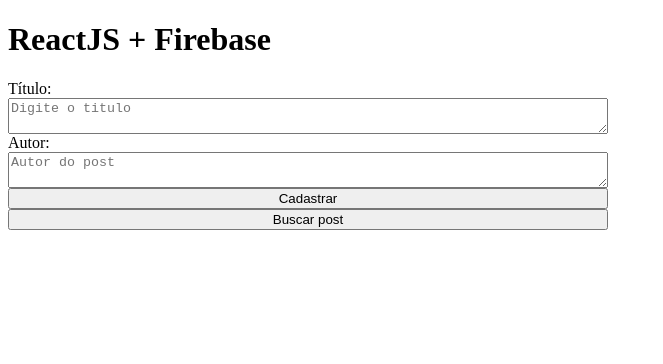
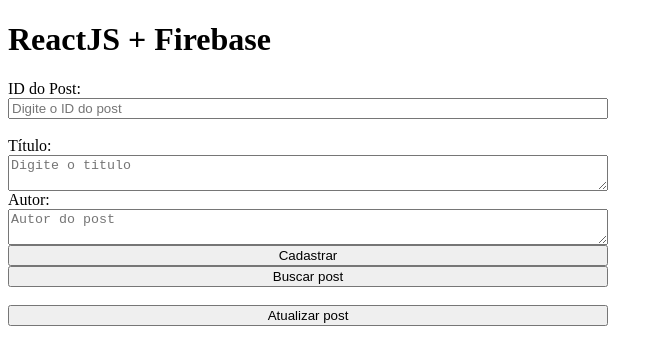
Before and after one commit to DavidGBbr/React-Firebase, a React (Create React App) app: page / in a window 1280 px wide. Shown: the top 364 px of the page, without its empty margins (0-663 px from the left). Built offline with nearby package versions, Linux system fonts and the light colour scheme.

Commit message:
Editando o nosso banco

```diff
--- a/src/App.js
+++ b/src/App.js
@@ -1,13 +1,20 @@
 import { useState } from "react";
 import { db } from "./firebaseConnection";
-import { collection, addDoc, getDocs } from "firebase/firestore";
+import {
+  doc,
+  collection,
+  addDoc,
+  getDocs,
+  updateDoc,
+} from "firebase/firestore";
 
 import "./app.css";
 
 function App() {
-  const [title, setTitle] = useState();
-  const [author, setAuthor] = useState();
-  const [posts, setPosts] = useState();
+  const [title, setTitle] = useState("");
+  const [author, setAuthor] = useState("");
+  const [posts, setPosts] = useState("");
+  const [idPost, setIdPost] = useState("");
 
   async function handleAdd() {
     await addDoc(collection(db, "posts"), { title, author })
@@ -39,11 +46,33 @@
       });
   }
 
+  async function editPost() {
+    const docRef = doc(db, "posts", idPost);
+    await updateDoc(docRef, { title, author })
+      .then(() => {
+        console.log("Post atualizado com sucesso!");
+        setIdPost("");
+        setTitle("");
+        setAuthor("");
+      })
+      .catch((error) => {
+        console.log(error);
+      });
+  }
+
   return (
     <div>
       <h1>ReactJS + Firebase</h1>
 
       <div className="container">
+        <label>ID do Post:</label>
+        <input
+          placeholder="Digite o ID do post"
+          value={idPost}
+          onChange={(e) => setIdPost(e.target.value)}
+        />
+        <br />
+
         <label>Título:</label>
         <textarea
           type="text"
@@ -62,10 +91,15 @@
 
         <button onClick={handleAdd}>Cadastrar</button>
         <button onClick={getPosts}>Buscar post</button>
+        <br />
+        <button onClick={editPost}>Atualizar post</button>
 
         <ul>
-          {posts?.map((post) => (
+          {posts.length > 0 &&
+            posts?.map((post) => (
               <li key={post.id}>
+                <strong>{post.id}</strong>
+                <br />
                 <span>Título: {post.title}</span>
                 <br />
                 <span>Autor: {post.author}</span>
```
Lines whose indentation alone changed are shown as unchanged.
